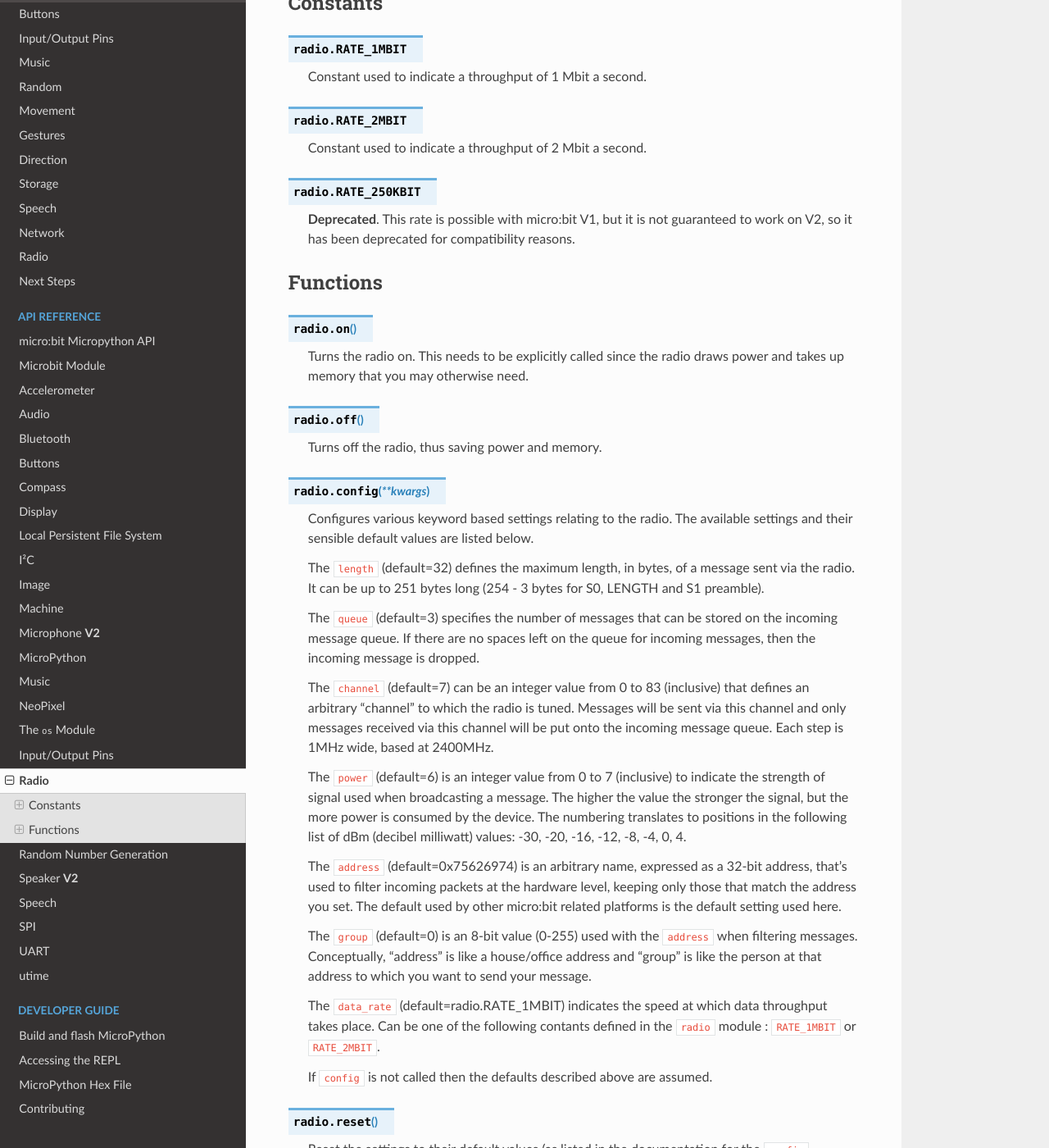
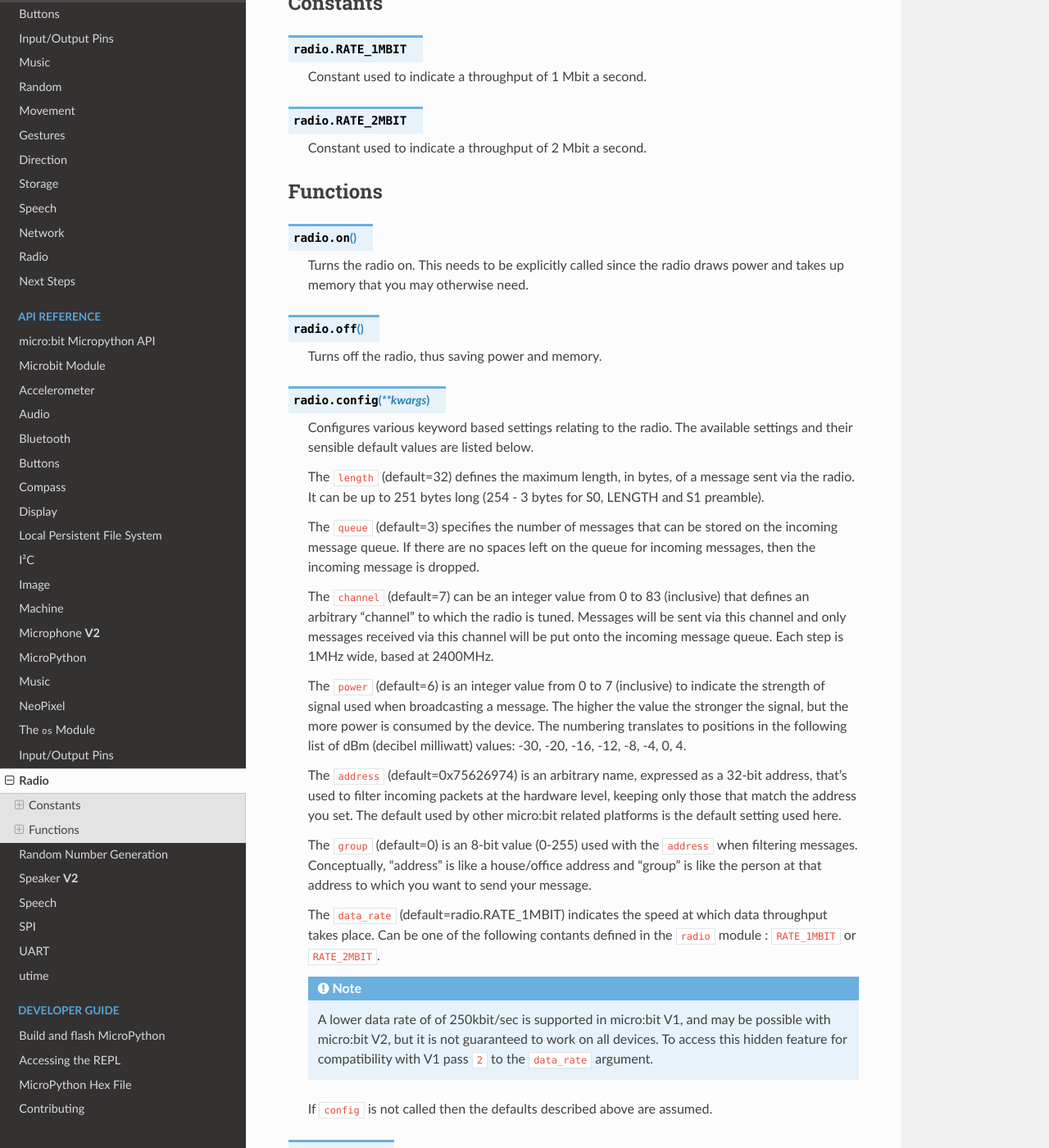
Before and after one commit to bbcmicrobit/micropython, a Sphinx documentation site: the page built from docs/radio.rst, in a window 1280 px wide and 1400 px high, scrolled down 817 px. Shown: the whole window at 82% size. Built offline with Sphinx 7.4.7 and the Read the Docs theme 2.0.0, drawn with Linux system fonts in a browser that asks for light colours; pages that are not in the unit, such as notebooks, are missing from menus.

Commit message:
docs: Add note about possible 250kbit/sec radio rate in V2.

```diff
--- a/docs/radio.rst
+++ b/docs/radio.rst
@@ -35,12 +35,6 @@ Constants
 .. py:attribute:: RATE_2MBIT
 
     Constant used to indicate a throughput of 2 Mbit a second.
-
-.. py:attribute:: RATE_250KBIT
-
-    **Deprecated**.
-    This rate is possible with micro:bit V1, but it is not guaranteed to work
-    on V2, so it has been deprecated for compatibility reasons.
 
 
 Functions
@@ -93,6 +87,13 @@ Functions
     The ``data_rate`` (default=radio.RATE_1MBIT) indicates the speed at which
     data throughput takes place. Can be one of the following contants defined
     in the ``radio`` module : ``RATE_1MBIT`` or ``RATE_2MBIT``.
+
+    .. note::
+
+        A lower data rate of of 250kbit/sec is supported in micro:bit V1, and
+        may be possible with micro:bit V2, but it is not guaranteed to work on
+        all devices. To access this hidden feature for compatibility with V1
+        pass ``2`` to the ``data_rate`` argument.
 
     If ``config`` is not called then the defaults described above are assumed.
 
```
